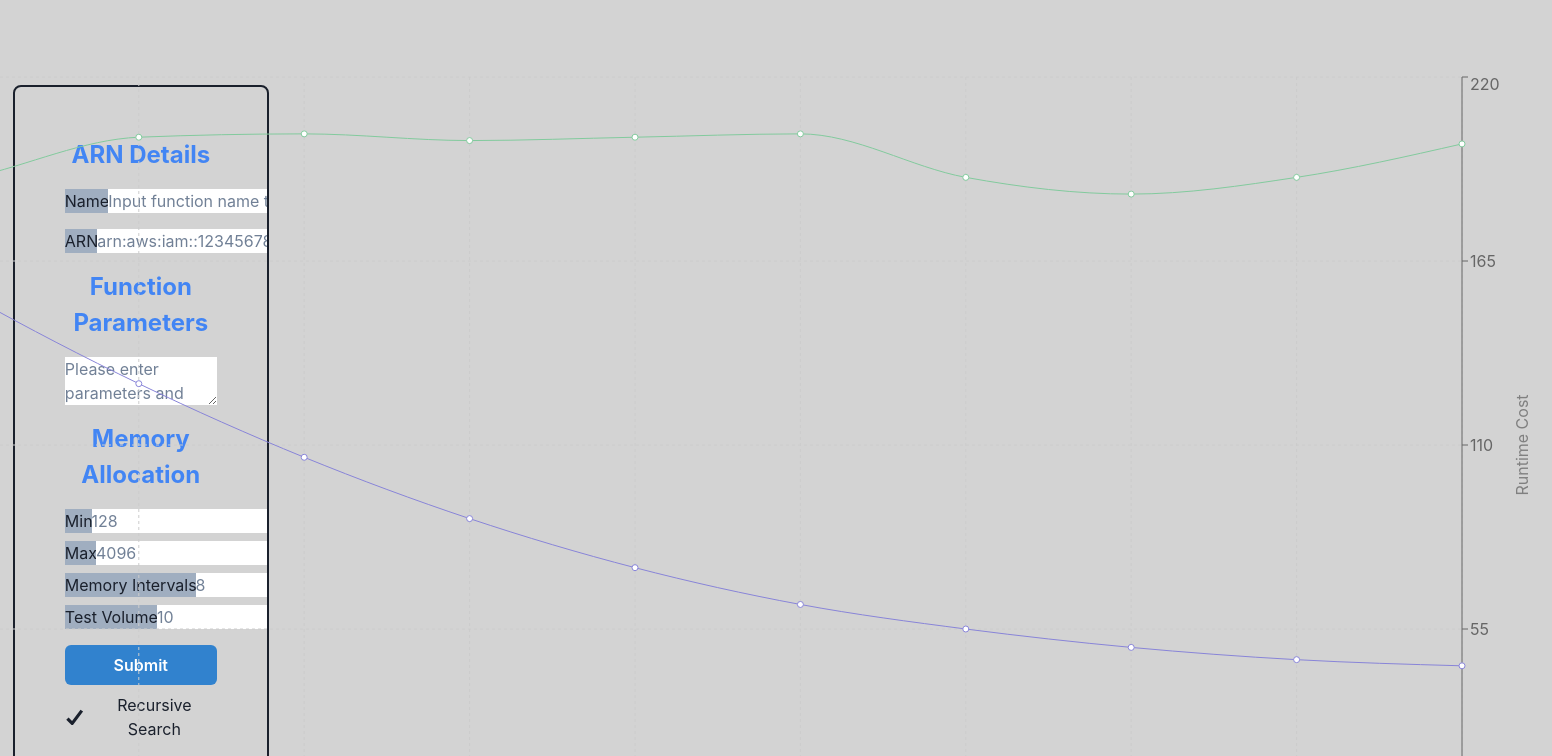
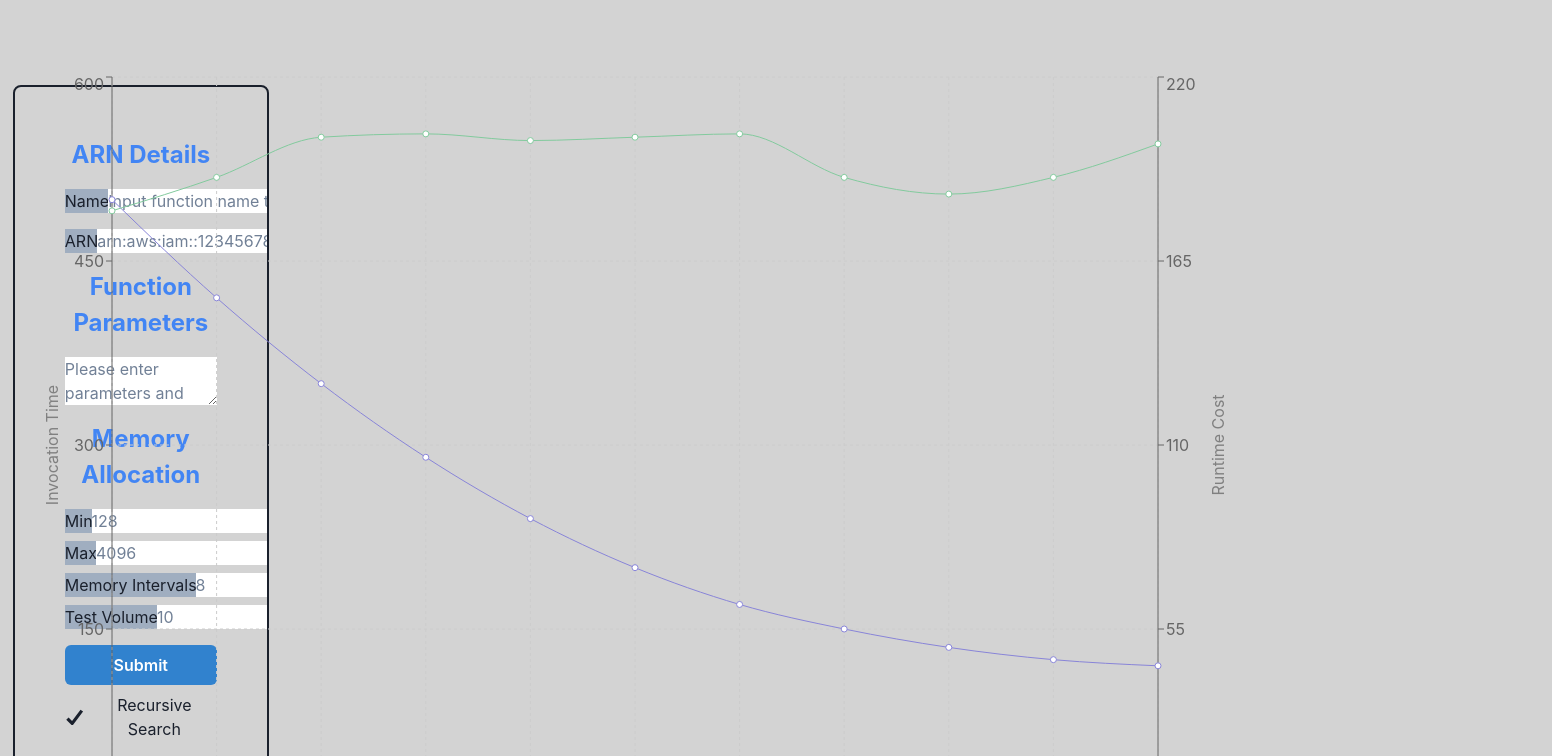
Before and after one commit to oslabs-beta/shear, a React (Vite) app: page / in a window 1280 px wide. Shown: the top 756 px of the page, 1552 px wide, since content can reach past the window. Built offline with nearby package versions, Linux system fonts and the light colour scheme.

Commit message:
css pt 1

```diff
--- a/src/App.tsx
+++ b/src/App.tsx
@@ -20,9 +20,10 @@ const App: React.FC = () => {
 
   return (
     <ChakraProvider theme={theme}>
-      {/* <div className="flex-container"> */}
+
       {/* <Form /> */}
       <ChakraForm />
+      {/* <div className="flex-container"> */}
       <Graph />
       <GraphDetailed />
 
--- a/src/components/style.css
+++ b/src/components/style.css
@@ -19,7 +19,7 @@ h2 {
   font-size: 24px;
 }
 
-.graphMain {
+/* .graphMain {
 
   position: relative;
   top: 5%;
@@ -35,7 +35,7 @@ h2 {
   right: 25%;
   width: 150%;
   margin: 0 auto;
-}
+} */
 
 .button:active {
   background-color: #3498db;
--- a/src/style.css
+++ b/src/style.css
@@ -4,4 +4,6 @@
 
 .flex-container {
     display: flex;
+    position: absolute;
+    /* top: 25%; */
 }
```
